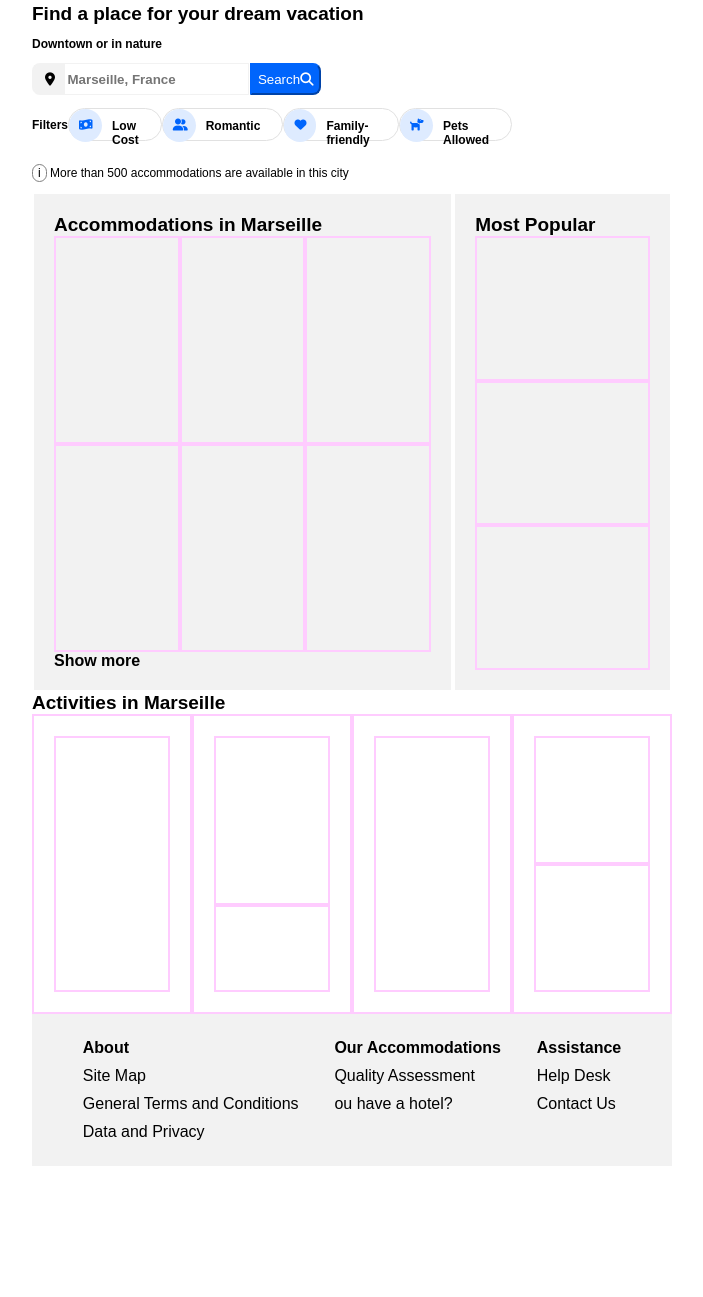
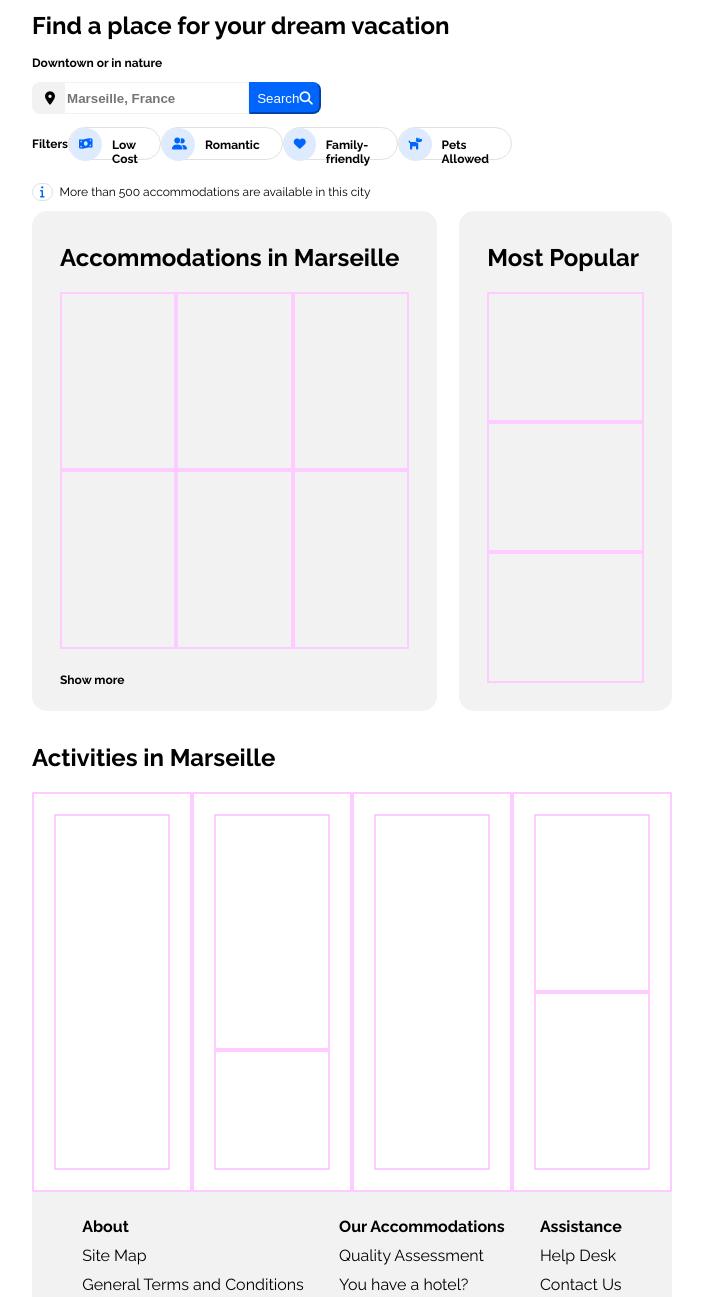
Before and after one commit to st80kafe/ocP2, a website built with Parcel: page index.html in a window 1280 px wide. Shown: the part 144-1441 px from the top of the page, without its empty margins (288-991 px from the left). Before the commit the page ends 1318 px from the top, so only its background shows below. Built offline with nearby package versions, Linux system fonts and the light colour scheme.

Commit message:
project fonts added with main and header elements mod

```diff
--- a/css/style.css
+++ b/css/style.css
@@ -1,10 +1,12 @@
 body {
   margin-left: 25%;
   margin-right: 25%;
-    font-family: sans-serif;
+  font-family: "Raleway", sans-serif;
 }
-h1 {
-    font-size: 19px;
+h1,
+h2 {
+  font-size: 24px;
+  font-weight: 700;
 }
 h3 {
   font-size: 12px;
@@ -13,54 +15,49 @@ h3 {
   display: flex;
   justify-content: space-between;
 }
-.navHeader div:first-child {
-    border-top-style: none;
-    justify-content: left;
-}
 .navHeader div {
-    border-top-style: solid;
-    border-top-width: 1px;
-    padding-top: 2em;
+  padding-top: 37px;
 }
 .navHeader a:link {
   text-decoration: none;
-}
-.navHeader div:hover {
-    color:#0065FC;
+  color: #000;
 }
 .navHeader a:hover {
-    color:#0065FC;
+  padding-top: 37px;
+  border-top-style: solid;
+  border-top-width: 1px;
+  color: #0065fc;
 }
-.navHeader a:active {
-    color:#0065FC;
+div.logo a:hover {
+  border-style:none;
 }
-form button{
+form button {
   height: 32px;
 }
-form input{
+form input {
   height: 28px;
   border-style: solid;
-    border-color: #F2F2F2;
+  border-color: #f2f2f2;
   border-width: 1pt;
 }
 form button:first-child {
   border-top-left-radius: 8px;
   border-bottom-left-radius: 8px;
-    border-color:#F2F2F2;
+  border-color: #f2f2f2;
   width: 36px;
-    background-color: #F2F2F2;
+  background-color: #f2f2f2;
   border-bottom-style: solid;
   margin-right: -4px;
 }
-form button:last-child{
+form button:last-child {
   border-top-right-radius: 8px;
   border-bottom-right-radius: 8px;
-    border-color:#0065FC;
-    background-color: #0065FC;
+  border-color: #0065fc;
+  background-color: #0065fc;
   color: white;
   margin-right: -4px;
 }
-nav input{
+nav input {
   margin-left: -4px;
   margin-right: -4px;
   font-weight: 600;
@@ -69,7 +66,7 @@ nav input{
 .filterBox {
   display: flex;
 }
-.filters{
+.filters {
   display: flex;
   justify-content: left;
   justify-content: space-between;
@@ -80,42 +77,46 @@ nav input{
   padding-top: 2%;
   padding-bottom: 2%;
 }
-.filterBox .f1{
+.filterBox .f1 {
   border-radius: 33px;
   height: 33px;
   width: 33px;
-    background-color: #DEEBFF;
+  background-color: #deebff;
 }
 
-.f1 i{
+.f1 i {
   padding: 10px;
-    color: #0065FC;
+  color: #0065fc;
 }
-.f1 + div{
+.f1 + div {
   padding: 10px;
 }
-.filterText{
+.filterText {
   padding-top: 10px;
 }
 .filterBox {
   border-style: solid;
   border-radius: 33px;
   border-width: 1px;
-    border-color: #E1E1E1;
+  border-color: #e1e1e1;
   padding-right: 12px;
 }
+
 .info span {
-    border-radius: 16px;
+  border-radius: 11px;
   border-width: 1px;
   border-style: solid;
-    border-color: gray;
-    padding: 1px 5px;
+  border-color: #e1e1e1;
+  color: #0065fc;
+  padding: 1px 7px;
+  margin-right: 7px;
 }
-.info p{
+.info p {
   font-size: 9pt;
 }
-.footer{
-    background-color: #F2F2F2;
+
+.footer {
+  background-color: #f2f2f2;
   padding: 20px;
 }
 .footWrapper {
@@ -125,87 +126,103 @@ nav input{
 .footCol {
   padding: 5px;
 }
-.footTi{
+.footTi {
   font-weight: 600;
 }
 .footCol a {
   text-decoration: none;
   color: #000;
 }
-.accomTi, .popularTi, .activTi{
+.accomTi,
+.popularTi,
+.activTi {
   font-size: 19px;
   font-weight: 600;
+  padding-top: 12px;
 }
 .accomWrapper {
-    background-color:#F2F2F2;
   display: flex;
   flex-direction: row;
   height: 500px;
 }
-.accomWrapper a {
+.accommodations a {
   text-decoration: none;
   color: #000;
   font-weight: 600;
 }
-.accommodations, .popular{
-    padding: 20px;
-    border: 2px solid #FFF;
+.accommodations h3 {
+  padding-top: 12px
 }
-.accomWrapper .accommodations{
+.accommodations,
+.popular {
+  background-color: #f2f2f2;
+  border-radius: 15px;
+  padding: 28px;
+  padding-top: 0%;
+}
+.accommodations{
+  padding-bottom: 12px;
+}
+.wrap-div {
+  width: 22px;
+  background-color: #fff;
+}
+.accomWrapper .accommodations {
   display: flex;
   flex-direction: column;
   flex-grow: 2;
 }
-.accomRow1, .accomRow2 {
+.accomRow1,
+.accomRow2 {
   display: flex;
   flex-direction: row;
   flex-grow: 1;
 }
-.accomRow1 div:nth-child(1){
+.accomRow1 div:nth-child(1) {
   flex-grow: 1;
-    border: 2px solid #FCF;
+  border: 2px solid #fcf;
 }
-.accomRow1 div:nth-child(2){
+.accomRow1 div:nth-child(2) {
   flex-grow: 1;
-    border: 2px solid #FCF;
+  border: 2px solid #fcf;
 }
-.accomRow1 div:nth-child(3){
+.accomRow1 div:nth-child(3) {
   flex-grow: 1;
-    border: 2px solid #FCF;
+  border: 2px solid #fcf;
 }
-.accomRow2 div:nth-child(1){
+.accomRow2 div:nth-child(1) {
   flex-grow: 1;
-    border: 2px solid #FCF;
+  border: 2px solid #fcf;
 }
-.accomRow2 div:nth-child(2){
+.accomRow2 div:nth-child(2) {
   flex-grow: 1;
-    border: 2px solid #FCF;
+  border: 2px solid #fcf;
 }
-.accomRow2 div:nth-child(3){
+.accomRow2 div:nth-child(3) {
   flex-grow: 1;
-    border: 2px solid #FCF;
+  border: 2px solid #fcf;
 }
-.accomWrapper .popular{
+.accomWrapper .popular {
   display: flex;
   flex-direction: column;
   flex-grow: 1;
 }
-.popular div:nth-child(2){
+.popular div:nth-child(2) {
   flex-grow: 1;
-    border: 2px solid #FCF;
+  border: 2px solid #fcf;
 }
-.popular div:nth-child(3){
+.popular div:nth-child(3) {
   flex-grow: 1;
-    border: 2px solid #FCF;
+  border: 2px solid #fcf;
 }
-.popular div:nth-child(4){
+.popular div:nth-child(4) {
   flex-grow: 1;
-    border: 2px solid #FCF;
+  border: 2px solid #fcf;
 }
 .activWrapper {
   display: flex;
   flex-direction: row;
-    height: 300px;
+  height: 400px;
 }
 .activWrapper .activCol1 {
   display: flex;
@@ -227,27 +244,30 @@ nav input{
   flex-direction: column;
   flex-grow: 1;
 }
-.activCol1, .activCol2, .activCol3, .activCol4 {
+.activCol1,
+.activCol2,
+.activCol3,
+.activCol4 {
   padding: 20px;
-    border: 2px solid #FCF;
+  border: 2px solid #fcf;
 }
-.activCol1 div{
+.activCol1 div {
   flex-grow: 1;
-    border: 2px solid #FCF;
+  border: 2px solid #fcf;
 }
-.activCol2 div:first-child{
+.activCol2 div:first-child {
   flex-grow: 2;
-    border: 2px solid #FCF;
+  border: 2px solid #fcf;
 }
-.activCol2 div:last-child{
+.activCol2 div:last-child {
   flex-grow: 1;
-    border: 2px solid #FCF;
+  border: 2px solid #fcf;
 }
-.activCol3 div{
+.activCol3 div {
   flex-grow: 1;
-    border: 2px solid #FCF;
+  border: 2px solid #fcf;
 }
-.activCol4 div{
+.activCol4 div {
   flex-grow: 1;
-    border: 2px solid #FCF;
+  border: 2px solid #fcf;
 }
--- a/index.html
+++ b/index.html
@@ -4,13 +4,16 @@
 <head>
   <title>Booki, Find the perfect getaway</title>
   <meta name="viewport" content="width=device-width, initial-scale=1">
+  <link rel="preconnect" href="https://fonts.googleapis.com">
+  <link rel="preconnect" href="https://fonts.gstatic.com" crossorigin>
+  <link href="https://fonts.googleapis.com/css2?family=Raleway:wght@200;400;700&display=swap" rel="stylesheet">
   <link rel="stylesheet" href="css/style.css">
   <script src="https://kit.fontawesome.com/efe82e1412.js" crossorigin="anonymous"></script>
 </head>
 
 <body>
   <nav class="navHeader">
-    <div><a href="#"><img class="logo" src="img/logo/booki.png" alt="Booki Logo"></a></div>
+    <div class="logo"><a href="#"><img class="logo" src="img/logo/booki.png" alt="Booki Logo"></a></div>
     <div></div>
     <div><a href="#topContent">Accommodations</a></div>
     <div><a href="#middleContent">Activities</a></div>
@@ -44,12 +47,12 @@
     </div>
   </nav>
   <div class="info">
-    <p><span>i</span> More than 500 accommodations are available in this city</p>
+    <p><span><i class="fas fa-info"></i></span>More than 500 accommodations are available in this city</p>
   </div>
-  <main class="topContent">
+  <main>
     <div class="accomWrapper">
       <div class="accommodations">
-      <div class="accomTi">Accommodations in Marseille</div>
+      <div class="accomTi"><h2 id="topContent">Accommodations in Marseille</h2></div>
        <div class="accomRow1">
         <div></div>
         <div></div>
@@ -60,17 +63,18 @@
         <div></div>
         <div></div>
        </div>
-      <div><a href="#">Show more</a></div>
+      <div><h3><a href="#">Show more</a></h3></div>
       </div>
+      <div class="wrap-div"></div>
       <div class="popular">
-      <div class="popularTi">Most Popular</div>
+      <div class="popularTi"><h2>Most Popular</h2></div>
        <div></div>
        <div></div>
        <div></div>
       </div>
     </div>
-   <div class="activTi">Activities in Marseille</div>
-    <div class="activWrapper middleContent">
+   <div class="activTi"><h2 id="middleContent">Activities in Marseille</h2></div>
+    <div class="activWrapper">
        <div class="activCol1">
         <div></div>
        </div>
@@ -98,7 +102,7 @@
       <div class="footColWrap">
         <div class="footCol footTi">Our Accommodations</div>
         <div class="footCol"><a href="#">Quality Assessment</a></div>
-        <div class="footCol"><a href="#">ou have a hotel?</a></div>
+        <div class="footCol"><a href="#">You have a hotel?</a></div>
       </div>
       <div class="footColWrap">
         <div class="footCol footTi">Assistance</div>
@@ -108,17 +112,6 @@
     </div>
   </footer>
 
-
-
-
-
-
-
-
-
-
-
-  </footer>
 </body>
 
 </html>
```
Also changed, not shown: 1 other file. Lines whose indentation alone changed are shown as unchanged.
